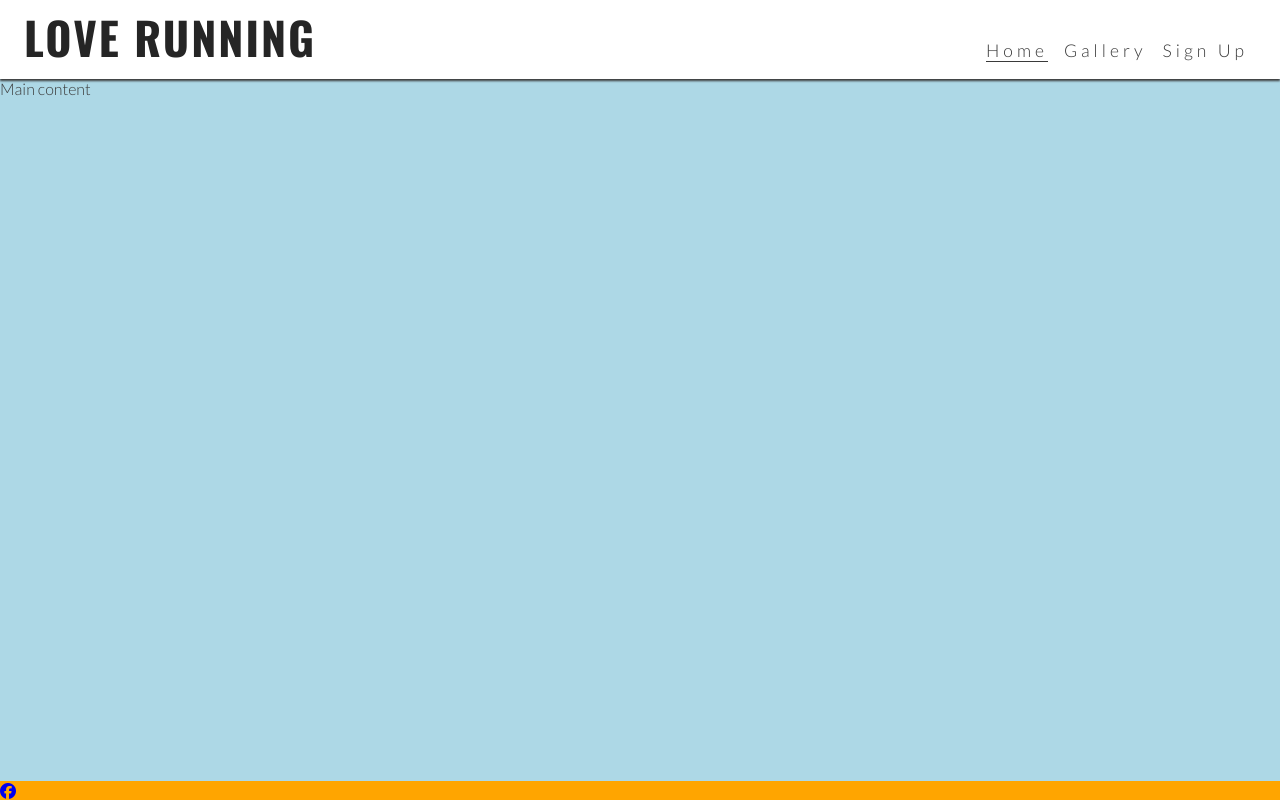
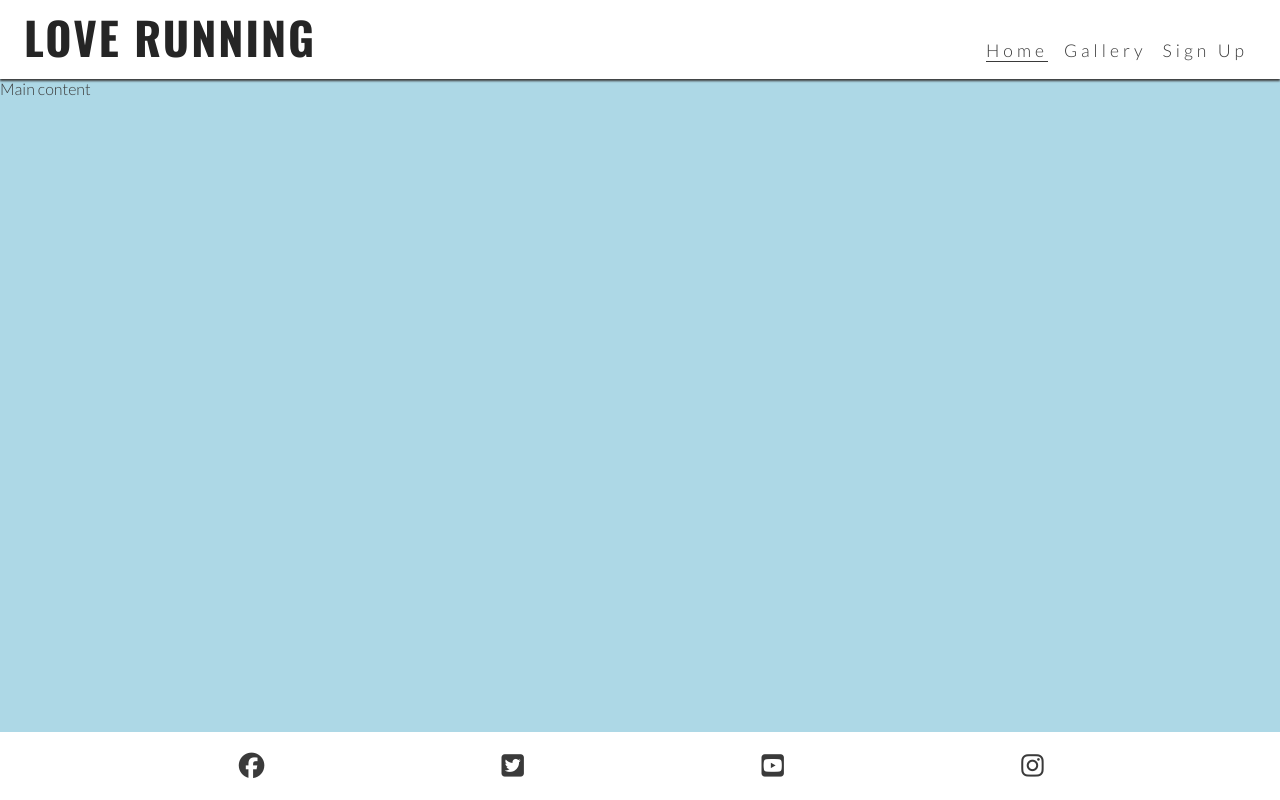
Before and after one commit to smbiko/Love-running-, a plain HTML site: page index.html in a window 1280 px wide. Drawn offline with nearby package versions, Linux system fonts and the light colour scheme.

Commit message:
Style footer icons for all screen sizes

```diff
--- a/assets/css/style.css
+++ b/assets/css/style.css
@@ -91,8 +91,18 @@ main {
 }
 
 /* Footer */
-footer {
-    background-color: orange;
+#social-networks {
+    text-align: center;
+    padding: 20px 0;
+    display: flex;
+    justify-content: space-evenly;
+    list-style-type: none;
+}
+
+#social-networks i {
+    font-size: 160%;
+    padding: 5%;
+    color: #3a3a3a;
 }
 
 /* Media query: tablets and larger (768px and up) */
@@ -130,9 +140,11 @@ footer {
         /* Push main content down to accommodate larger header */
         margin-top: 79px;
     }
+}
 
-    /* Large devices (laptops and desktops, 992px and up) */
-    @media screen and (min-width: 992px) {
-        #menu a:hover {
-            border-bottom: 1px solid #3a3a3a;
-        }
+/* Large devices (laptops and desktops, 992px and up) */
+@media screen and (min-width: 992px) {
+    #menu a:hover {
+        border-bottom: 1px solid #3a3a3a;
+    }
+}
--- a/index.html
+++ b/index.html
@@ -26,7 +26,9 @@
             <h1 id="logo">Love Running</h1>
         </a>
         <input type="checkbox" id="nav-toggle" name="nav-toggle">
-        <label for="nav-toggle" class="nav-toggle-label">X</label>
+        <label for="nav-toggle" class="nav-toggle-label">
+            <i class="fa-solid fa-bars"></i>
+        </label>
         <nav>
             <ul id="menu">
                 <li><a href="" class="active">Home</a></li>
@@ -47,9 +49,22 @@
                     aria-label="Visit our Facebook page (opens in a new tab)">
                     <i class="fa-brands fa-facebook"></i></a>
             </li>
-
+            <li>
+                <a href="https://www.twitter.com/" target="_blank" rel="noopener"
+                    aria-label="Visit our Twitter page (opens in a new tab)">
+                    <i class="fa-brands fa-twitter-square"></i></a>
+            </li>
+            <li>
+                <a href="https://www.youtube.com/" target="_blank" rel="noopener"
+                    aria-label="Visit our YouTube page (opens in a new tab)">
+                    <i class="fa-brands fa-youtube-square"></i></a>
+            </li>
+            <li>
+                <a href="https://www.instagram.com/" target="_blank" rel="noopener"
+                    aria-label="Visit our Instagram page (opens in a new tab)">
+                    <i class="fa-brands fa-instagram"></i></a>
+            </li>
         </ul>
-
     </footer>
 
     <!-- Font Awesome kit -->
```
